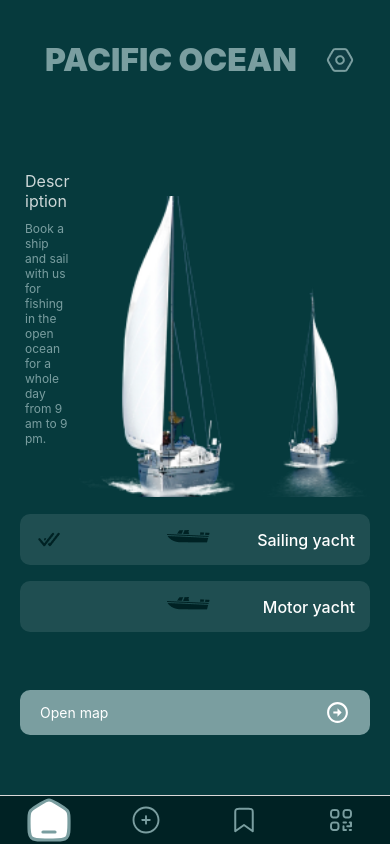
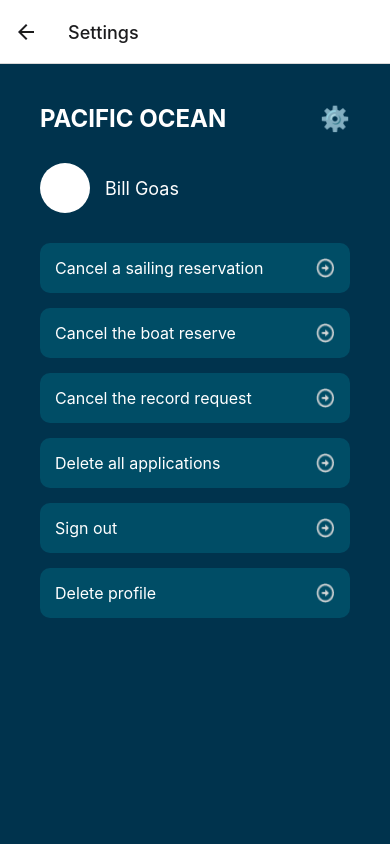
Before and after one commit to Vitalii1813/PacificOcean, a React Native app: screen /Settings in a window 390 px wide. Built offline with nearby package versions, Linux system fonts and the light colour scheme.

Commit message:
add_flex

```diff
--- a/App.tsx
+++ b/App.tsx
@@ -1,10 +1,12 @@
 import React from 'react';
-import { Dimensions, StyleSheet, View } from 'react-native';
+import { View, StyleSheet } from 'react-native';
 import { NavigationContainer } from '@react-navigation/native';
 import { createBottomTabNavigator } from '@react-navigation/bottom-tabs';
+import { createStackNavigator } from '@react-navigation/stack'; // Підключаємо Stack Navigator
 import Ionicons from 'react-native-vector-icons/Ionicons';
 import { enableScreens } from 'react-native-screens';
 enableScreens();
+
 import HomeOcean from './displays/HomeOcean';
 import SaveOcean from './displays/SaveOcean';
 import PlusOcean from './displays/PlusOcean';
@@ -14,12 +16,15 @@ import Home from './svg/bottom_tab/tsx/Home';
 import AddCircle from './svg/bottom_tab/tsx/Add';
 import Save from './svg/bottom_tab/tsx/Save';
 import Code from './svg/bottom_tab/tsx/Code';
+import SettingsF from './svg/bottom_tab/tsx/Settings';
 import CodeOcean from './displays/CodeOcean';
+import SettingsOcean from './displays/SettingsOcean'; // Екран налаштувань
 
 const Tab = createBottomTabNavigator();
-const megaIconSizeSvg = Dimensions.get('screen').width * 0.07;
+const Stack = createStackNavigator(); // Стек для налаштувань
+const megaIconSizeSvg = 24;
 
-
+// Іконки для табів
 function HomeImgIcon({ focused }: any) {
   return (
     <Home
@@ -59,6 +64,8 @@ function CodeImgIcon({ focused }: any) {
     />
   );
 }
+
+// Навігація з табами
 function MainTabs() {
   return (
     <Tab.Navigator
@@ -99,29 +106,43 @@ function MainTabs() {
         name="Save"
         component={SaveOcean}
         options={{
-          tabBarIcon:SaveImgIcon,
+          tabBarIcon: SaveImgIcon,
           headerShown: false,
         }}
       />
 
-<Tab.Screen
+      <Tab.Screen
         name="Code"
         component={CodeOcean}
         options={{
-          tabBarIcon:CodeImgIcon,
+          tabBarIcon: CodeImgIcon,
           headerShown: false,
         }}
       />
 
+      {/* Видаляємо Settings із табів */}
     </Tab.Navigator>
   );
 }
 
+// Головна навігація з табами і стеком
 export default function App() {
   return (
     <View style={{ flex: 1 }}>
       <NavigationContainer>
-        <MainTabs />
+        <Stack.Navigator initialRouteName="MainTabs">
+          <Stack.Screen
+            name="MainTabs"
+            component={MainTabs}
+            options={{ headerShown: false }}
+          />
+          {/* Додаємо SettingsOcean у стек */}
+          <Stack.Screen
+            name="Settings"
+            component={SettingsOcean}
+            options={{ headerShown: true, title: 'Settings' }}
+          />
+        </Stack.Navigator>
       </NavigationContainer>
     </View>
   );
--- a/displays/HomeOcean.tsx
+++ b/displays/HomeOcean.tsx
@@ -10,13 +10,14 @@ const HomeOcean = () => {
   const navigation = useNavigation();
 
   const handleImagePress = () => {
-    navigation.navigate("SettingsPage"); // Назва сторінки, на яку ви хочете перейти
+    navigation.navigate('Settings'); // Назва сторінки, на яку ви хочете перейти
   };
   return (
     <View style={styles.container}>
       <View style={styles.content}>
         <SafeAreaView>
         </SafeAreaView>
+
         <View style={styles.header}>
           <Text style={styles.title}>PACIFIC OCEAN</Text>
           <TouchableOpacity onPress={handleImagePress}>
@@ -52,7 +53,7 @@ const HomeOcean = () => {
             <View style={styles.yacht_block}>
               <Image
                 source={require("../svg/home_img/ship.png")}
-                style={styles.yacht_img}/>
+                style={styles.yacht_img} />
               <Text style={styles.optionText}>Sailing yacht</Text>
             </View>
 
@@ -60,12 +61,12 @@ const HomeOcean = () => {
           <TouchableOpacity style={styles.optionButton}>
             <Image
               source={require("../svg/home_img/done-all.png")}
-              style={{opacity: 0 , marginRight:50}}
+              style={{ opacity: 0, marginRight: 50 }}
             />
             <View style={styles.yacht_block}>
               <Image
                 source={require("../svg/home_img/ship.png")}
-                style={styles.yacht_img}/>
+                style={styles.yacht_img} />
               <Text style={styles.optionText}>Motor yacht</Text>
             </View>
 
@@ -189,11 +190,11 @@ const styles = StyleSheet.create({
   yacht_img: {
     marginLeft: 55, // Відступ праворуч від зображення
   },
-  done_img:{
-    marginRight:50
+  done_img: {
+    marginRight: 50
   },
-  yacht_block:{
-    flex:1.3,
+  yacht_block: {
+    flex: 1.3,
     flexDirection: 'row',
     // borderColor:'red',
     // borderWidth:1,
--- a/displays/PlusOcean.tsx
+++ b/displays/PlusOcean.tsx
@@ -1,7 +1,13 @@
+import { useNavigation } from '@react-navigation/native';
 import React from 'react';
-import { View, Text, StyleSheet, ScrollView, SafeAreaView, Image } from 'react-native';
+import { View, Text, StyleSheet, ScrollView, SafeAreaView, Image, TouchableOpacity } from 'react-native';
 
 const PlusOcean = () => {
+  const navigation = useNavigation();
+
+  const handleImagePress = () => {
+    navigation.navigate('Settings'); // Назва сторінки, на яку ви хочете перейти
+  };
   const players = [
     { rank: 1, name: 'Big Gary', weight: '57 kg' },
     { rank: 2, name: 'Ser Roiy', weight: '53 kg' },
@@ -11,12 +17,14 @@ const PlusOcean = () => {
   return (
     <ScrollView contentContainerStyle={styles.container}>
       <SafeAreaView>
-        <View style={styles.header}>
+      <View style={styles.header}>
           <Text style={styles.title}>PACIFIC OCEAN</Text>
-          <Image
-            source={require('../svg/home_img/settings.png')}
-            style={styles.settingsImg}
-          />
+          <TouchableOpacity onPress={handleImagePress}>
+            <Image
+              source={require("../svg/home_img/settings.png")}
+              style={styles.settings_img}
+            />
+          </TouchableOpacity>
         </View>
       </SafeAreaView>
 
@@ -68,7 +76,7 @@ const styles = StyleSheet.create({
   },
   header: {
     flexDirection: 'row',
-    justifyContent: 'space-between',
+    justifyContent: 'space-evenly',
     alignItems: 'center',
     marginBottom: 20,
   },
@@ -77,7 +85,7 @@ const styles = StyleSheet.create({
     fontWeight: "900",
     color: "#7A9EA0",
     textAlign: 'center',
-    marginRight: 28,
+    marginRight: 0,
     marginLeft: 25
   },
   settingsImg: {
@@ -168,6 +176,9 @@ const styles = StyleSheet.create({
   scrollContainer: {
     height: 270, // зменшено з 320
   },
+  settings_img: {
+    marginTop: 0,
+  },
 });
 
 export default PlusOcean;
--- /dev/null
+++ b/displays/SettingsOcean.tsx
@@ -0,0 +1,199 @@
+import React from "react";
+import {
+  View,
+  Text,
+  StyleSheet,
+  TouchableOpacity,
+  Alert,
+  Image,
+} from "react-native";
+import { useNavigation } from "@react-navigation/native";
+
+const SettingsOcean = () => {
+  const navigation = useNavigation();
+
+  const handlePress = (screenName: string) => {
+    if (screenName === "DeleteProfile" || screenName === "SignOut") {
+      // Show an alert to confirm the action
+      Alert.alert(
+        "Confirmation",
+        `Are you sure you want to ${
+          screenName === "DeleteProfile" ? "delete your profile" : "sign out"
+        }?`,
+        [
+          {
+            text: "Cancel",
+            style: "cancel",
+          },
+          {
+            text: "OK",
+            onPress: () => {
+              // Use setTimeout to navigate after the alert is dismissed
+              setTimeout(() => {
+                navigation.navigate("EnablePassword"); // Correct navigation here
+              }, 100);
+            },
+          },
+        ]
+      );
+    } else {
+      navigation.navigate(screenName);
+    }
+  };
+
+  return (
+    <View style={styles.container}>
+      <View style={styles.header}>
+        <Text style={styles.headerText}>PACIFIC OCEAN</Text>
+        <TouchableOpacity onPress={() => handlePress("Settings")}>
+          <Text style={styles.icon}>⚙️</Text>
+        </TouchableOpacity>
+      </View>
+      <View style={styles.profile}>
+        <View style={styles.profileImage} />
+        <Text style={styles.profileName}>Bill Goas</Text>
+      </View>
+
+      {/* Button with arrow icon */}
+      <TouchableOpacity
+        style={styles.button}
+        onPress={() => handlePress("CancelSailing")}
+      >
+        <View style={styles.buttonContent}>
+          <Text style={styles.buttonText}>Cancel a sailing reservation</Text>
+          <Image
+            source={require("../svg/settings_img/Vector.png")}
+            style={styles.image}
+          />
+        </View>
+      </TouchableOpacity>
+
+      <TouchableOpacity
+        style={styles.button}
+        onPress={() => handlePress("CancelBoat")}
+      >
+        <View style={styles.buttonContent}>
+          <Text style={styles.buttonText}>Cancel the boat reserve</Text>
+          <Image
+            source={require("../svg/settings_img/Vector.png")}
+            style={styles.image}
+          />
+        </View>
+      </TouchableOpacity>
+
+      <TouchableOpacity
+        style={styles.button}
+        onPress={() => handlePress("CancelRecord")}
+      >
+        <View style={styles.buttonContent}>
+          <Text style={styles.buttonText}>Cancel the record request</Text>
+          <Image
+            source={require("../svg/settings_img/Vector.png")}
+            style={styles.image}
+          />
+        </View>
+      </TouchableOpacity>
+
+      <TouchableOpacity
+        style={styles.button}
+        onPress={() => handlePress("DeleteApplications")}
+      >
+        <View style={styles.buttonContent}>
+          <Text style={styles.buttonText}>Delete all applications</Text>
+          <Image
+            source={require("../svg/settings_img/Vector.png")}
+            style={styles.image}
+          />
+        </View>
+      </TouchableOpacity>
+
+      <TouchableOpacity
+        style={styles.button}
+        onPress={() => handlePress("SignOut")}
+      >
+        <View style={styles.buttonContent}>
+          <Text style={styles.buttonText}>Sign out</Text>
+          <Image
+            source={require("../svg/settings_img/Vector.png")}
+            style={styles.image}
+          />
+        </View>
+      </TouchableOpacity>
+
+      <TouchableOpacity
+        style={styles.button}
+        onPress={() => handlePress("DeleteProfile")}
+      >
+        <View style={styles.buttonContent}>
+          <Text style={styles.buttonText}>Delete profile</Text>
+          <Image
+            source={require("../svg/settings_img/Vector.png")}
+            style={styles.image}
+          />
+        </View>
+      </TouchableOpacity>
+    </View>
+  );
+};
+
+const styles = StyleSheet.create({
+  container: {
+    flex: 1,
+    backgroundColor: "#00334d",
+    padding: 40,
+  },
+  header: {
+    flexDirection: "row",
+    justifyContent: "space-between",
+    alignItems: "center",
+    marginBottom: 30,
+  },
+  headerText: {
+    color: "#ffffff",
+    fontSize: 24,
+    fontWeight: "bold",
+  },
+  icon: {
+    fontSize: 24,
+    color: "#ffffff",
+  },
+  profile: {
+    flexDirection: "row",
+    alignItems: "center",
+    marginBottom: 30,
+  },
+  profileImage: {
+    width: 50,
+    height: 50,
+    borderRadius: 25,
+    backgroundColor: "#ffffff",
+    marginRight: 15,
+  },
+  profileName: {
+    color: "#ffffff",
+    fontSize: 18,
+  },
+  button: {
+    backgroundColor: "#004d66",
+    padding: 15,
+    borderRadius: 10,
+    marginBottom: 15,
+  },
+  buttonContent: {
+    flexDirection: "row",
+    justifyContent: "space-between",
+    alignItems: "center",
+  },
+  buttonText: {
+    color: "#ffffff",
+    fontSize: 16,
+    textAlign: "center",
+  },
+  image: {
+    width: 20,
+    height: 20,
+    resizeMode: "contain",
+  },
+});
+
+export default SettingsOcean;
--- /dev/null
+++ b/svg/bottom_tab/tsx/Settings.tsx
@@ -0,0 +1,16 @@
+import React from 'react';
+import { Svg, Path } from 'react-native-svg';
+
+const Settings: React.FC = ({svgIconCustomSize, fill}: any) => (
+  <Svg width="30" height="30" viewBox="0 0 30 30" fill="none">
+    <Path
+      d="M6.25 7.75C6.25 6.34986 6.25 5.6498 6.52249 5.11503C6.76216 4.64461 7.14461 4.26216 7.61503 4.02249C8.1498 3.75 8.84986 3.75 10.25 3.75H19.75C21.1501 3.75 21.8503 3.75 22.385 4.02249C22.8554 4.26216 23.2379 4.64461 23.4775 5.11503C23.75 5.6498 23.75 6.34986 23.75 7.75V26.25L15 20L6.25 26.25V7.75Z"
+      stroke="#7A9EA0"
+      strokeWidth="2"
+      strokeLinejoin="round"
+      fill={fill}
+    />
+  </Svg>
+);
+
+export default Settings;
```
Also changed, not shown: svg/settings_img/Vector.png (added). Lines whose indentation alone changed are shown as unchanged.
